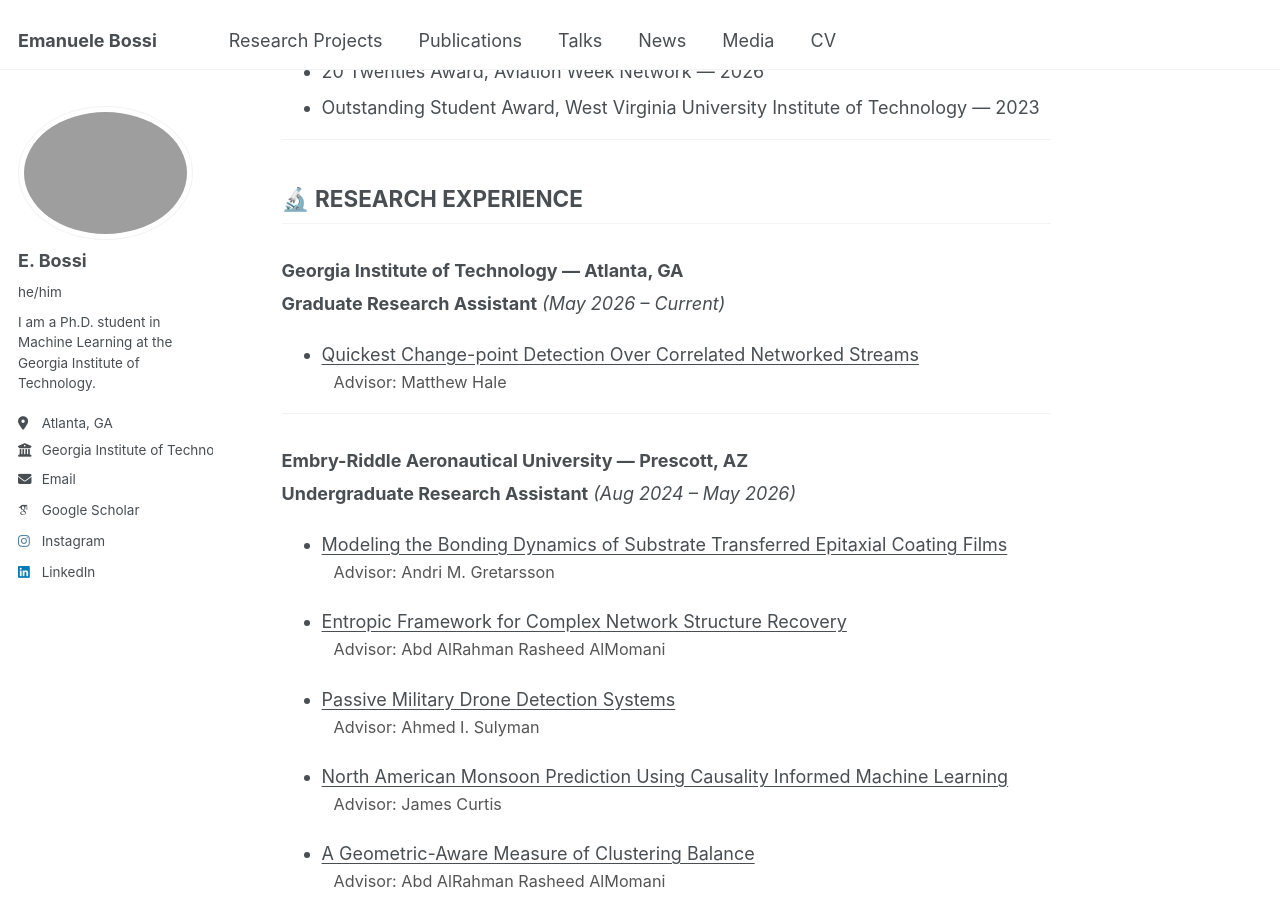
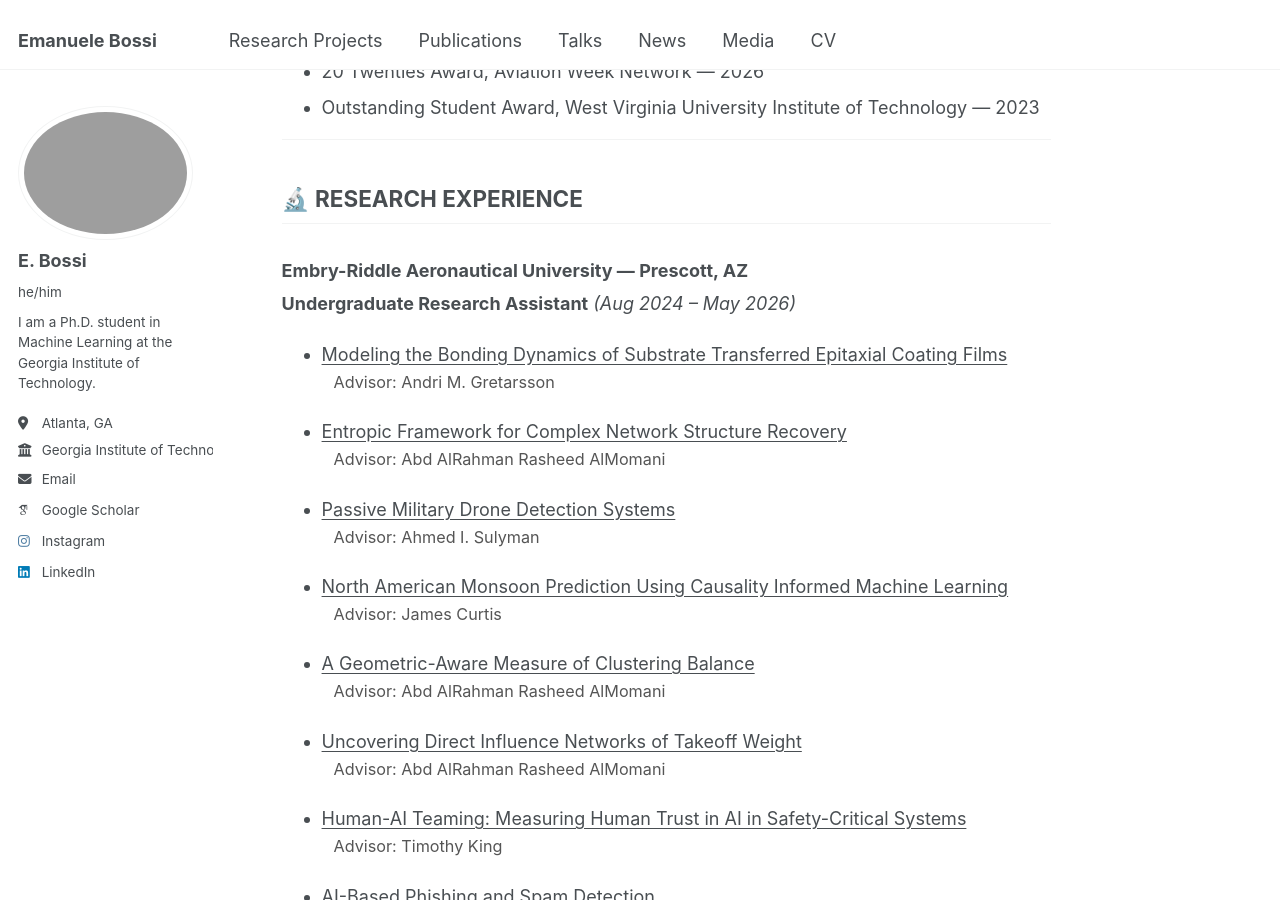
Before and after one commit to bossiemanuele/bossiemanuele.github.io, a Jekyll site: the page built from _pages/cv.md, in a window 1280 px wide and 900 px high, scrolled down 1276 px. Built offline with Jekyll 4.4.1, drawn with Linux system fonts in a browser that asks for light colours; some web fonts are replaced.

Commit message:
Update cv.md

```diff
--- a/_pages/cv.md
+++ b/_pages/cv.md
@@ -118,18 +118,6 @@
 <div id="research-experience"></div>
 
 ## 🔬 RESEARCH EXPERIENCE
-
-### Georgia Institute of Technology — Atlanta, GA
-**Graduate Research Assistant** *(May 2026 – Current)*
-
-- <a href="{{ site.baseurl }}/portfolio/" style="color: inherit; text-decoration: underline; text-underline-offset: 3px;">
-  Quickest Change-point Detection Over Correlated Networked Streams
-  </a>
-  <span style="font-size: 0.9em; color: #555; margin-left: 12px; display: inline-block;">
-    Advisor: Matthew Hale
-  </span>
-
----
 
 ### Embry-Riddle Aeronautical University — Prescott, AZ
 **Undergraduate Research Assistant** *(Aug 2024 – May 2026)*
```
